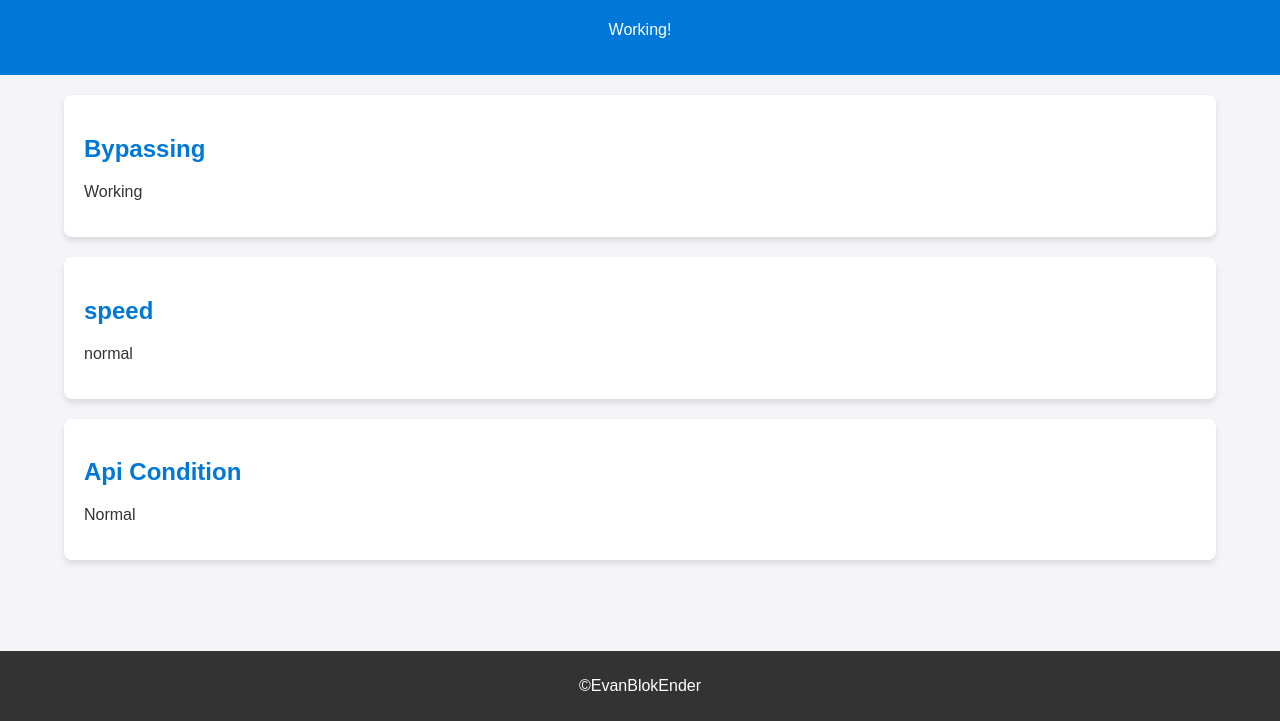
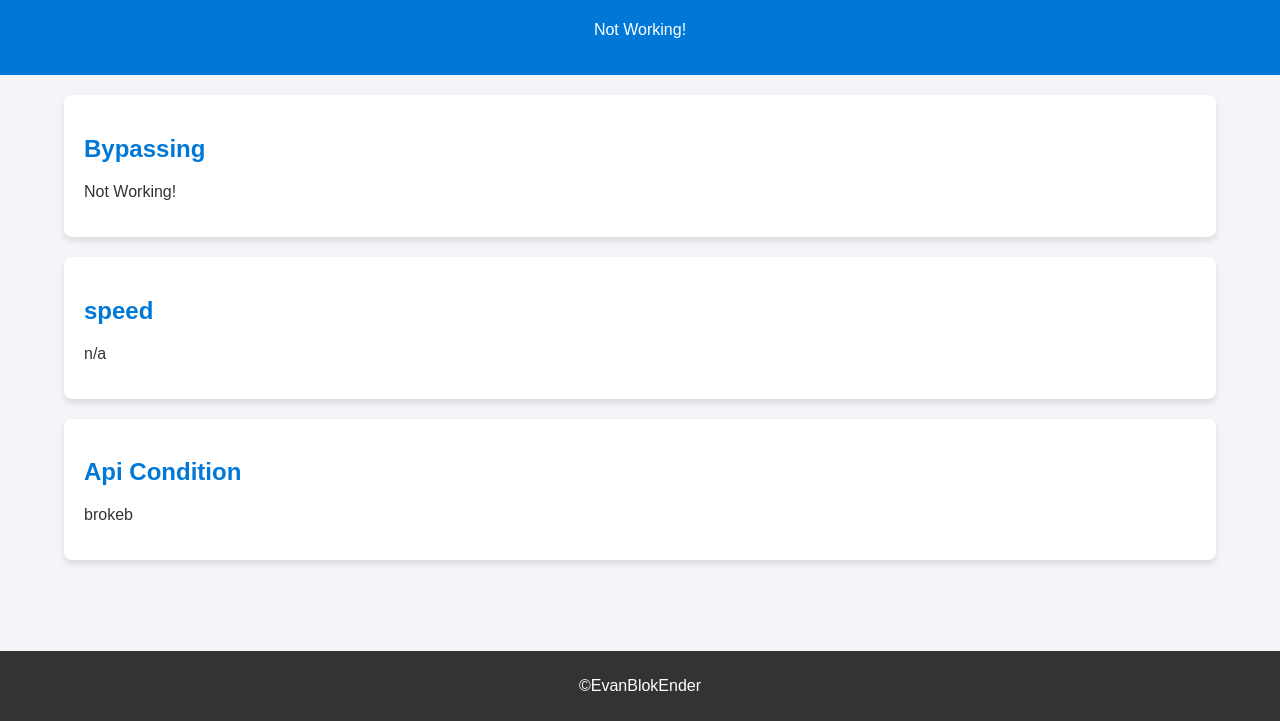
Before and after one commit to funschoolwork/status, a plain HTML site: page index.html in a window 1280 px wide. Shown: the part 79-800 px from the top of the page. Drawn offline with Linux system fonts and the light colour scheme.

Commit message:
Update index.html

```diff
--- a/index.html
+++ b/index.html
@@ -47,20 +47,20 @@
 <body>
     <header>
         <h1>Status</h1>
-        <p>Working!</p>
+        <p>Not Working!</p>
     </header>
     <div class="container">
         <div class="section">
             <h2>Bypassing</h2>
-            <p>Working</p>
+            <p>Not Working!</p>
         </div>
         <div class="section">
             <h2>speed</h2>
-            <p>normal</p>
+            <p>n/a</p>
         </div>
         <div class="section">
             <h2>Api Condition</h2>
-            <p>Normal</p>
+            <p>brokeb</p>
         </div>
     </div>
     <footer>
```
